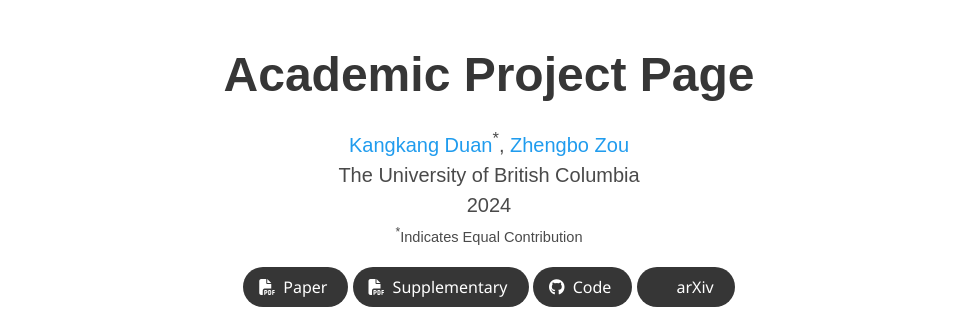
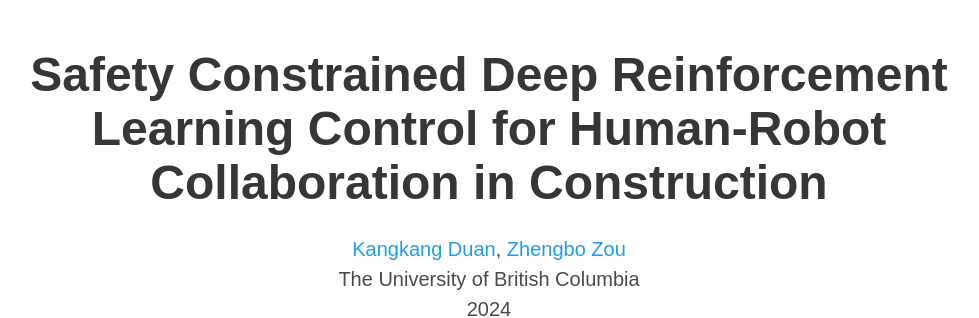
Before and after one commit to kangk906/safetycon.github.io, a plain HTML site: page index.html in a window 1280 px wide. Shown: the top 318 px of the page, without its empty margins (151-1130 px from the left). Drawn offline with nearby package versions, Linux system fonts and the light colour scheme; some icons are missing; a web font is replaced by a local one.

Commit message:
Update index.html

```diff
--- a/index.html
+++ b/index.html
@@ -52,11 +52,11 @@
       <div class="container is-max-desktop">
         <div class="columns is-centered">
           <div class="column has-text-centered">
-            <h1 class="title is-1 publication-title">Academic Project Page</h1>
+            <h1 class="title is-1 publication-title">Safety Constrained Deep Reinforcement Learning Control for Human-Robot Collaboration in Construction</h1>
             <div class="is-size-5 publication-authors">
               <!-- Paper authors -->
               <span class="author-block">
-                <a href="https://scholar.google.ca/citations?user=zSNg_ZMAAAAJ&hl=zh-CN" target="_blank">Kangkang Duan</a><sup>*</sup>,</span>
+                <a href="https://scholar.google.ca/citations?user=zSNg_ZMAAAAJ&hl=zh-CN" target="_blank">Kangkang Duan</a>,</span>
                 <span class="author-block">
                   <a href="https://scholar.google.com/citations?user=-p51P1kAAAAJ&hl=en" target="_blank">Zhengbo Zou</a>
                   </span>
@@ -64,7 +64,7 @@
 
                   <div class="is-size-5 publication-authors">
                     <span class="author-block">The University of British Columbia<br>2024</span>
-                    <span class="eql-cntrb"><small><br><sup>*</sup>Indicates Equal Contribution</small></span>
+
                   </div>
 
                   <div class="column has-text-centered">
```
